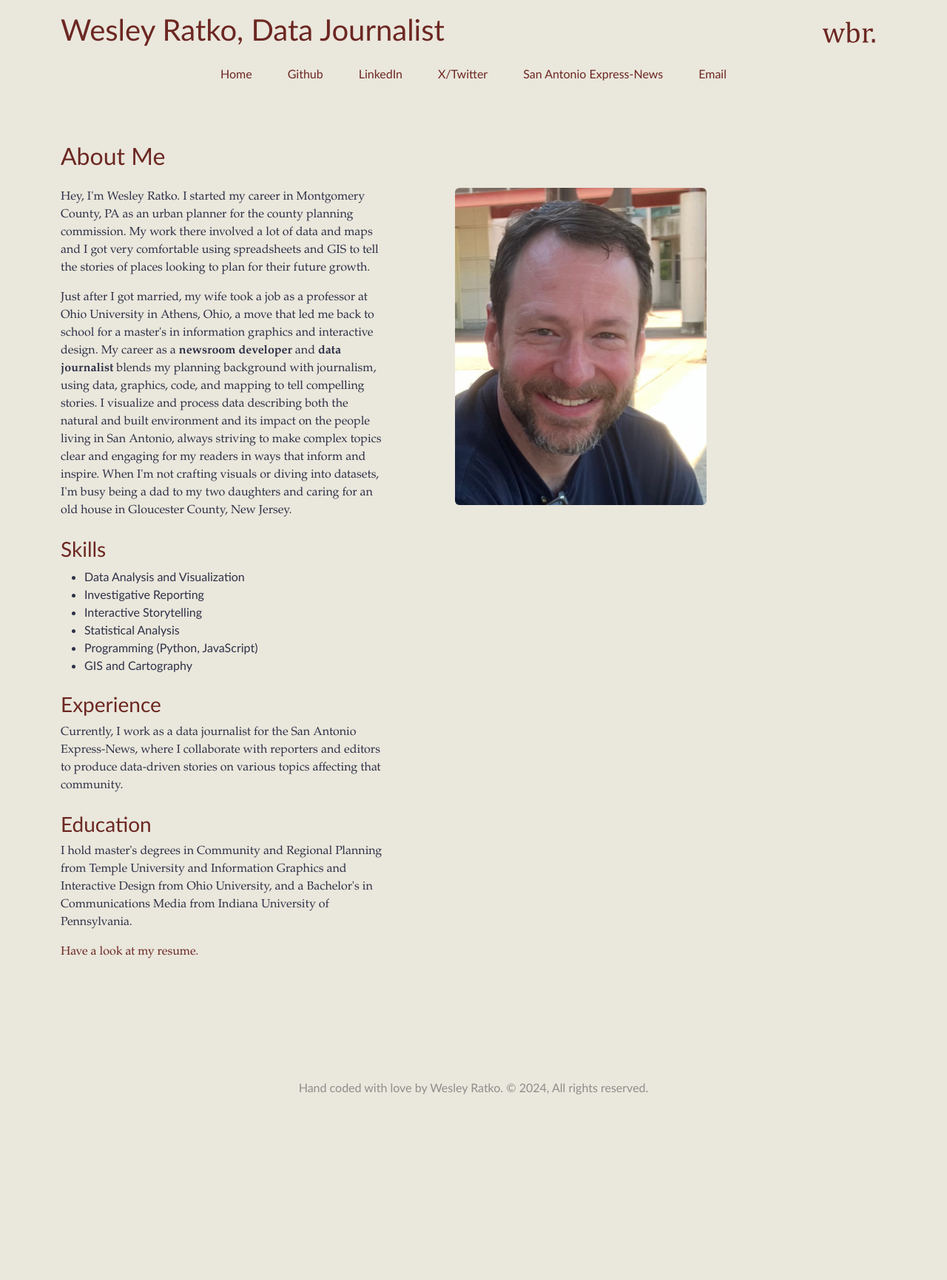
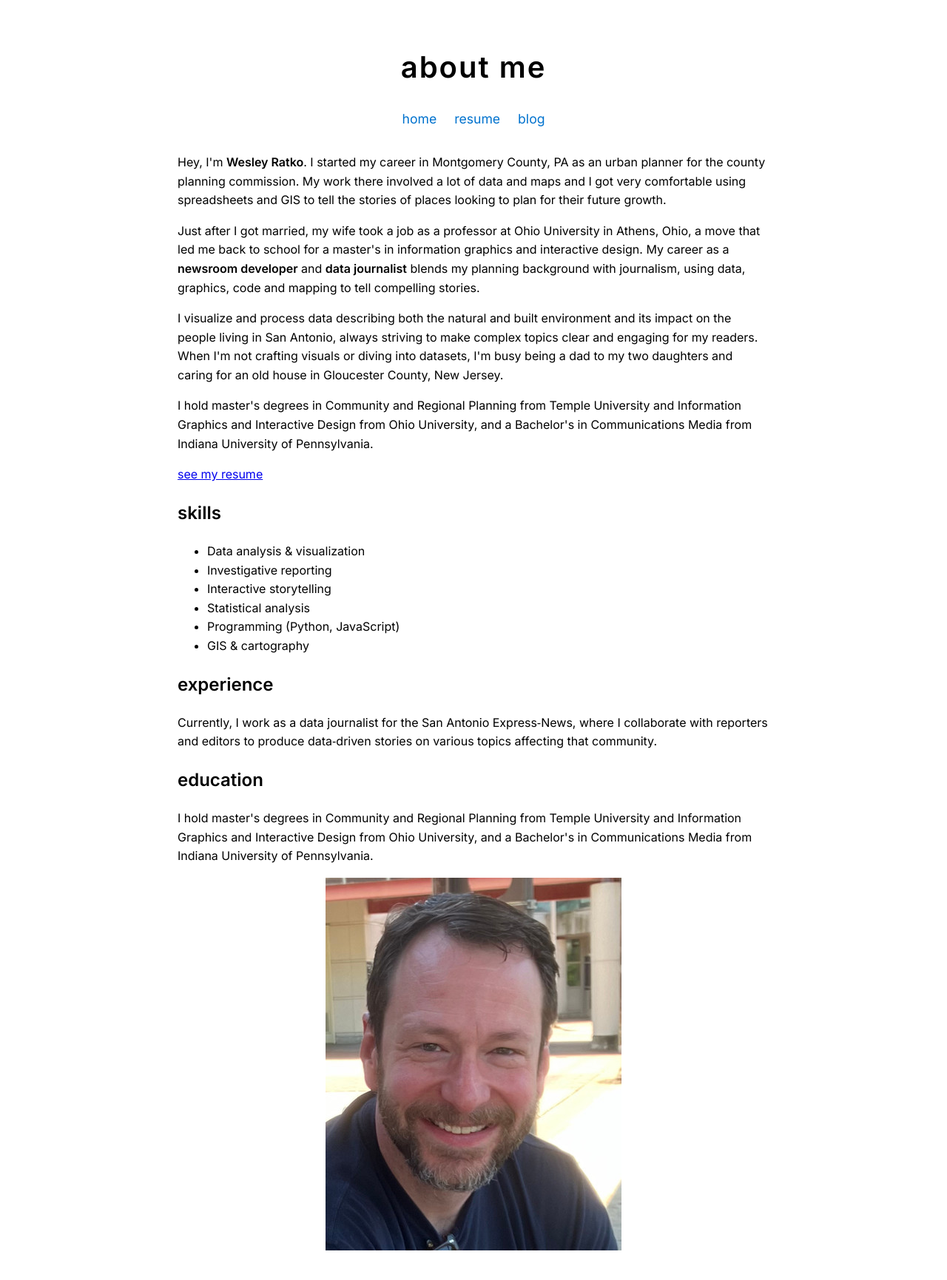
Before and after one commit to misterwes/wbr_portfolio, a Jekyll site: the page about.html, which Jekyll copies as it is, in a window 1280 px wide. Shown: the whole page at 74% size. Built offline with Jekyll 4.4.1, drawn with Linux system fonts in a browser that asks for light colours; before the commit the page ends 1499 px from its top, so only the background shows below that.

Commit message:
Adding CSS styling.

```diff
--- a/_config.yml
+++ b/_config.yml
@@ -1,9 +1,9 @@
-title: "Wes Portfolio Blog"
+title: "Wes Portfolio"
 author: "Wes"
 markdown: kramdown
-theme: minima
 permalink: pretty
 
+# Leave theme unspecified to use our custom layouts instead of the default minima theme.
 # Note: baseurl is left blank for GitHub Pages project sites.
 baseurl: "" # the subpath of your site, e.g. /blog
 url: ""       # the base hostname & protocol for your site
--- a/about.html
+++ b/about.html
@@ -3,123 +3,80 @@
 <head>
     <meta charset="UTF-8" />
     <meta name="viewport" content="width=device-width, initial-scale=1.0" />
-    <title>About Wesley Ratko, Data Journalist</title>
-    <link
-      href="https://cdn.jsdelivr.net/npm/bootstrap@5.3.0-alpha1/dist/css/bootstrap.min.css"
-      rel="stylesheet"
-    />
-    <link rel="stylesheet" href="styles.css" />
+    <title>about – wes ratko</title>
+    <link rel="stylesheet" href="/main.css" />
 </head>
 <body>
-    <div class="bg-light py-3">
     <div class="container">
-        <div class="row align-items-center">
-          <div class="col-md-6">
-            <h1>Wesley Ratko, Data Journalist</h1>
-          </div>
-          <div class="col-md-6 text-md-end">
-            <a href="/"
-              ><img
-                src="assets/logo.svg"
-                alt="Logo"
-                class="img-fluid"
-                style="max-height: 50px;"
-            /></a>
-          </div>
-        </div>
-      </div>
-    </div>
-
-    <div class="container">
-      <div class="row justify-content-center">
-        <div class="col-auto"><a href="index.html">Home</a></div>
-        <div class="col-auto">
-          <a href="https://github.com/misterwes">Github</a>
-        </div>
-        <div class="col-auto">
-          <a href="https://www.linkedin.com/in/wesleyratko/">LinkedIn</a>
-        </div>
-        <div class="col-auto">
-          <a href="https://x.com/WesRatko">X/Twitter</a>
-        </div>
-        <div class="col-auto">
-          <a href="https://www.expressnews.com/author/wesley-ratko/"
-            >San Antonio Express-News</a
-          >
-        </div>
-        <div class="col-auto">
-          <a href="mailto:wesley.ratko@mf.me">Email</a>
-        </div>
-      </div>
-    </div>
-
-    <main class="container my-5">
-      <h2 class="mb-4">About Me</h2>
-      <div class="row">
-        <div class="col-md-5 me-md-4">
+        <h1>about me</h1>
+        <nav>
+            <a href="/">home</a>
+            <a href="/resources/resume.pdf" target="_blank">resume</a>
+            <a href="/blog/">blog</a>
+        </nav>
+        <div class="content">
             <p>
-            Hey, I'm Wesley Ratko. I started my career in Montgomery County, PA
-            as an urban planner for the county planning commission. My work
-            there involved a lot of data and maps and I got very comfortable
-            using spreadsheets and GIS to tell the stories of places looking to
-            plan for their future growth.
+                Hey, I'm <strong>Wesley Ratko</strong>. I started my career in Montgomery
+                County, PA as an urban planner for the county planning commission. My
+                work there involved a lot of data and maps and I got very
+                comfortable using spreadsheets and GIS to tell the stories of
+                places looking to plan for their future growth.
             </p>
             <p>
-            Just after I got married, my wife took a job as a professor at Ohio
-            University in Athens, Ohio, a move that led me back to school for a
-            master's in information graphics and interactive design. My career
-            as a <strong>newsroom developer</strong> and
+                Just after I got married, my wife took a job as a professor at
+                Ohio University in Athens, Ohio, a move that led me back to
+                school for a master's in information graphics and interactive
+                design. My career as a <strong>newsroom developer</strong> and
                 <strong>data journalist</strong> blends my planning background with
-            journalism, using data, graphics, code, and mapping to tell
-            compelling stories. I visualize and process data describing both the
-            natural and built environment and its impact on the people living in
-            San Antonio, always striving to make complex topics clear and
-            engaging for my readers in ways that inform and inspire. When I'm
-            not crafting visuals or diving into datasets, I'm busy being a dad
-            to my two daughters and caring for an old house in Gloucester
-            County, New Jersey.
+                journalism, using data, graphics, code and mapping to tell
+                compelling stories.
             </p>
-          <h3 class="mt-4">Skills</h3>
+            <p>
+                I visualize and process data describing both the natural and built
+                environment and its impact on the people living in San Antonio,
+                always striving to make complex topics clear and engaging for my
+                readers. When I'm not crafting visuals or diving into datasets,
+                I'm busy being a dad to my two daughters and caring for an old
+                house in Gloucester County, New Jersey.
+            </p>
+            <p>
+                I hold master's degrees in Community and Regional Planning from
+                Temple University and Information Graphics and Interactive
+                Design from Ohio University, and a Bachelor's in Communications
+                Media from Indiana University of Pennsylvania.
+            </p>
+            <p>
+                <a href="/resources/resume.pdf" target="_blank">see my resume</a>
+            </p>
+
+            <h2>skills</h2>
             <ul>
-            <li>Data Analysis and Visualization</li>
-            <li>Investigative Reporting</li>
-            <li>Interactive Storytelling</li>
-            <li>Statistical Analysis</li>
+                <li>Data analysis & visualization</li>
+                <li>Investigative reporting</li>
+                <li>Interactive storytelling</li>
+                <li>Statistical analysis</li>
                 <li>Programming (Python, JavaScript)</li>
-            <li>GIS and Cartography</li>
+                <li>GIS & cartography</li>
             </ul>
-          <h3 class="mt-4">Experience</h3>
+
+            <h2>experience</h2>
             <p>
                 Currently, I work as a data journalist for the San Antonio
-            Express-News, where I collaborate with reporters and editors to
-            produce data-driven stories on various topics affecting that
+                Express‑News, where I collaborate with reporters and editors to
+                produce data‑driven stories on various topics affecting that
                 community.
             </p>
-          <h3 class="mt-4">Education</h3>
+
+            <h2>education</h2>
             <p>
                 I hold master's degrees in Community and Regional Planning from
-            Temple University and Information Graphics and Interactive Design
-            from Ohio University, and a Bachelor's in Communications Media from
-            Indiana University of Pennsylvania.
+                Temple University and Information Graphics and Interactive
+                Design from Ohio University, and a Bachelor's in Communications
+                Media from Indiana University of Pennsylvania.
             </p>
-          <p><a href="resources/resume.pdf" target="_blank">Have a look at my resume.</a></p>
         </div>
-        <div class="col-md-4 ms-md-4">
-          <img
-            src="assets/headshot2.jpg"
-            alt="Wesley Ratko"
-            class="img-fluid rounded"
-          />
+        <!-- Placeholder headshot image; update the path to your actual headshot -->
+        <img src="/assets/headshot2.jpg" alt="Wesley Ratko" />
     </div>
-      </div>
-    </main>
-
-    <footer class="container-fluid bg-light py-3 mt-5">
-      <div class="container text-center">
-          Hand coded with love by Wesley Ratko. © 2024, All rights reserved.
-      </div>
-  </footer>
-
-    <script src="https://cdn.jsdelivr.net/npm/bootstrap@5.3.0-alpha1/dist/js/bootstrap.bundle.min.js"></script>
 </body>
 </html>
--- /dev/null
+++ b/main.css
@@ -0,0 +1,71 @@
+/* Import the Inter font from Google Fonts */
+@import url('https://fonts.googleapis.com/css2?family=Inter:wght@300;400;600&display=swap');
+
+/* Base styles */
+html,
+body {
+    margin: 0;
+    padding: 0;
+    font-family: 'Inter', sans-serif;
+    background-color: #ffffff;
+    color: #000;
+    line-height: 1.6;
+}
+
+/* Container to center content */
+.container {
+    max-width: 800px;
+    margin: 0 auto;
+    padding: 2rem 1rem;
+    text-align: center;
+}
+
+h1 {
+    font-size: 2.5rem;
+    font-weight: 600;
+    margin-bottom: 1.5rem;
+    letter-spacing: 0.05em;
+    text-transform: lowercase;
+}
+
+/* Navigation styles */
+nav {
+    margin-bottom: 2rem;
+    display: flex;
+    justify-content: center;
+    gap: 1.5rem;
+}
+
+nav a {
+    color: #0072ce;
+    text-decoration: none;
+    font-size: 1.1rem;
+    text-transform: lowercase;
+    transition: color 0.2s ease;
+}
+
+nav a:hover {
+    color: #004a8f;
+    text-decoration: underline;
+}
+
+/* Page-specific styles */
+.content {
+    text-align: left;
+    margin-top: 2rem;
+}
+
+.content img {
+    max-width: 100%;
+    height: auto;
+    margin: 1rem 0;
+    border-radius: 4px;
+}
+
+footer {
+    margin-top: 4rem;
+    padding: 1rem 0;
+    text-align: center;
+    font-size: 0.9rem;
+    color: #666;
+}
```
Also changed, not shown: blog/index.html (added, +11 -0 lines), index.html (+27 -11 lines), 1 other file. Lines whose indentation alone changed are shown as unchanged.
